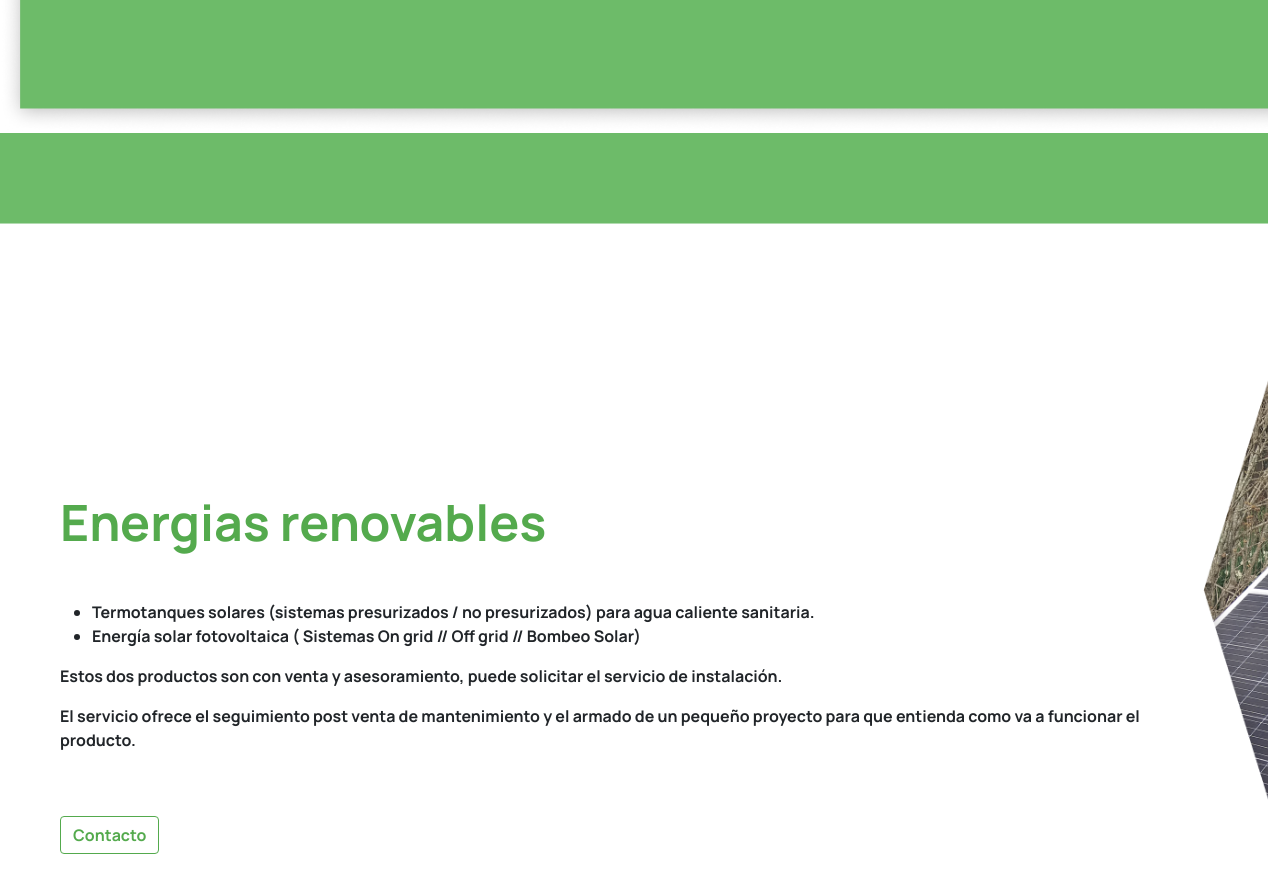
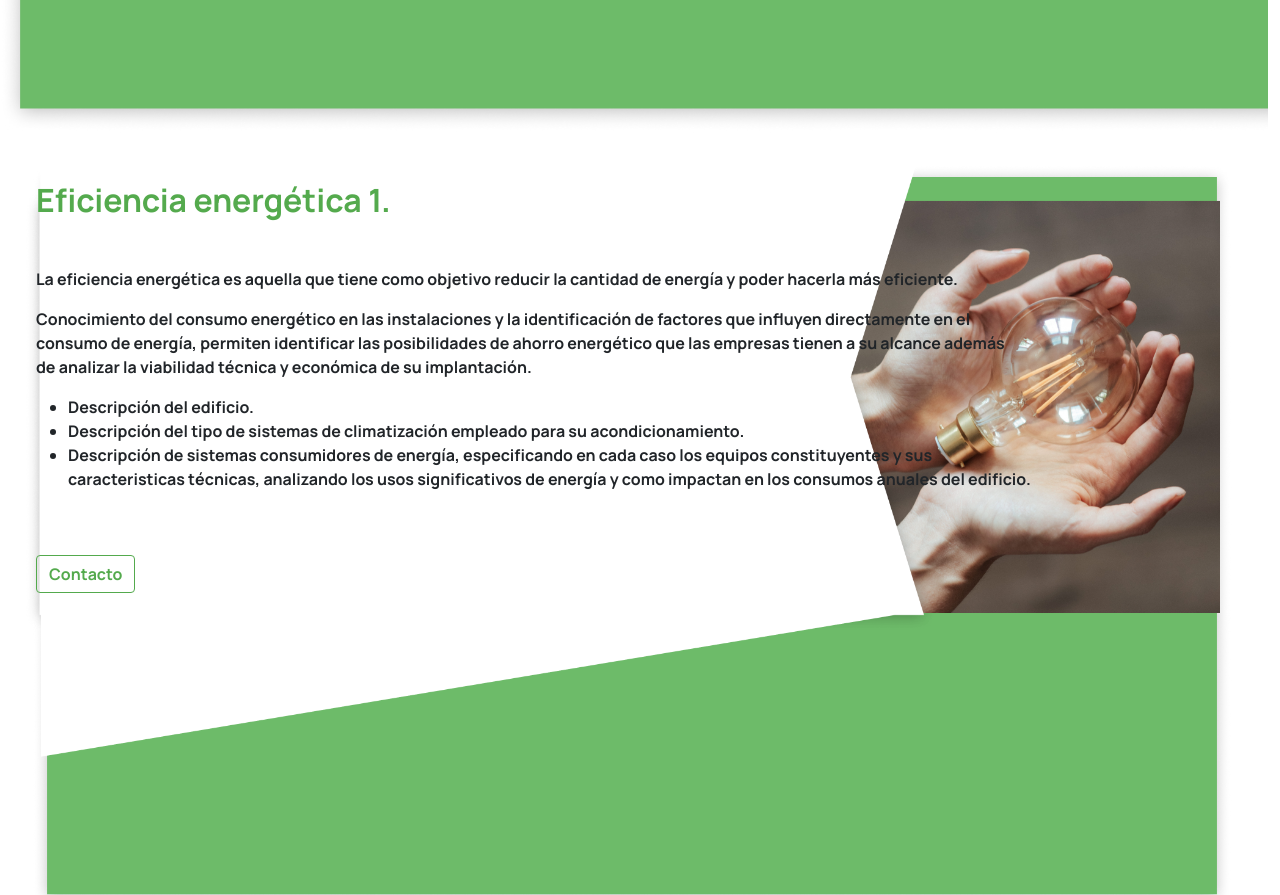
Before and after one commit to LJorsini/GMMEnergia, a plain HTML site: page pages/servicios.html in a window 1280 px wide. Shown: the part 1760-2655 px from the top of the page. Drawn offline with nearby package versions, Linux system fonts and the light colour scheme.

Commit message:
en el div prueba logre que la imagen no se corte pero el texto desborda el contenedor

```diff
--- a/pages/servicios.html
+++ b/pages/servicios.html
@@ -118,8 +118,9 @@
 
     <!--Seccion informacion de servicios-->
 
-    <div class="row container-fluid divEficiencia">
-        <div class=" col-12 container m-auto p-5 texto">
+    <div class="row container-fluid divEficiencia ">
+
+        <div class=" col-12 container m-auto p-5 texto ">
 
             <h2 class="h2Servicios1 mb-5">Eficiencia energética.</h2>
 
@@ -142,11 +143,50 @@
             <a href="../pages/contacto.html">
                 <button type="button" class="btn btn-outline-success botonServicios mt-5">Contacto</button>
             </a>
-        </div>
+
+    </div>
         <!-- <div class="col-1">
 
         </div> -->
     </div>
+
+
+    <!--div prueba - La imagen se adapta pero los textos sobrepasan los limites del contenedor-->
+    <div class="row container-fluid card">
+        <img src="../src/Servicios/Eficienciaenergeticacompleto.png" class="card-img" alt="">
+            <div class=" col-12 card-img-overlay container m-auto p-5 texto ">
+                <h2 class="h2Servicios1 mb-5">Eficiencia energética 1.</h2>
+
+                    <p><strong>La eficiencia energética es aquella que tiene como objetivo reducir la cantidad de energía y poder
+                        hacerla más eficiente.</strong></p>
+                    <p>Conocimiento del consumo energético en las instalaciones y la identificación de factores que influyen
+                       directamente en el <br>
+                        consumo de energía, permiten identificar las posibilidades de ahorro energético que las empresas tienen
+                        a su alcance además <br>
+                        de analizar la viabilidad técnica y económica de su implantación.
+                    </p>
+
+                    <ul>
+                        <li>Descripción del edificio.</li>
+                        <li>Descripción del tipo de sistemas de climatización empleado para su acondicionamiento.</li>
+                        <li>Descripción de sistemas consumidores de energía, especificando en cada caso los equipos
+                        constituyentes y sus <br>
+                        caracteristicas técnicas, analizando los usos significativos de energía y como impactan en los
+                        consumos anuales del edificio.</li>
+                    </ul>
+
+                    <a href="../pages/contacto.html">
+                        <button type="button" class="btn btn-outline-success botonServicios mt-5">Contacto</button>
+                    </a>
+
+            </div>
+        <!-- <div class="col-1">
+
+        </div> -->
+    </div>
+
+
+
 
     <div class="row container-fluid divRenovables">
         <!-- <img src="../src/Servicios/1.png" alt="" class="img-fluid"> -->
@@ -236,6 +276,15 @@
 
     </footer>
 
+    <div class="card bg-dark text-white">
+        <img src="../src/Servicios/Capacitacionescompleto.png" class="card-img" alt="...">
+        <div class="card-img-overlay">
+          <h5 class="card-title">Card title</h5>
+          <p class="card-text">This is a wider card with supporting text below as a natural lead-in to additional content. This content is a little bit longer.</p>
+          <p class="card-text">Last updated 3 mins ago</p>
+        </div>
+      </div>
+
     <!--Script boostrap-->
     <script src="https://cdn.jsdelivr.net/npm/@popperjs/core@2.10.2/dist/umd/popper.min.js"
         integrity="sha384-7+zCNj/IqJ95wo16oMtfsKbZ9ccEh31eOz1HGyDuCQ6wgnyJNSYdrPa03rtR1zdB" crossorigin="anonymous">
--- a/style.css
+++ b/style.css
@@ -53,7 +53,7 @@ body {
 }
 .h2Servicios1 {
     color: rgb(84, 170, 77);
-    font-size: 50px;
+    /* font-size: 50px; */
 }
 
 .parrafoServicios {
@@ -67,10 +67,13 @@ body {
 }
 
 .divEficiencia {
+    width: 100%;
     height: 1080px;
     background-image: url(src/Servicios/Eficienciaenergeticacompleto.png);
     background-repeat: no-repeat;
     background-size: cover;
+
+
 }
 
 .divRenovables {
@@ -186,3 +189,26 @@ padding-top: 20px;
 }
 
 /*_________________________________ FIN PROYECTOS______________________________________*/
+
+/* @media (min-width: 400px) {
+
+  }
+
+  @media (min-width: 728px) {
+
+  }
+
+  @media (min-width: 1450px) {
+      .h2Servicios1 {
+          font-size: 30px;
+      }
+      .textosServicios {
+          font-size: 20px;
+      }
+
+  }
+  @media (min-width: 1451px) {
+    .h2Servicios1 {
+        font-size: 30px;
+    }
+  } */
```
